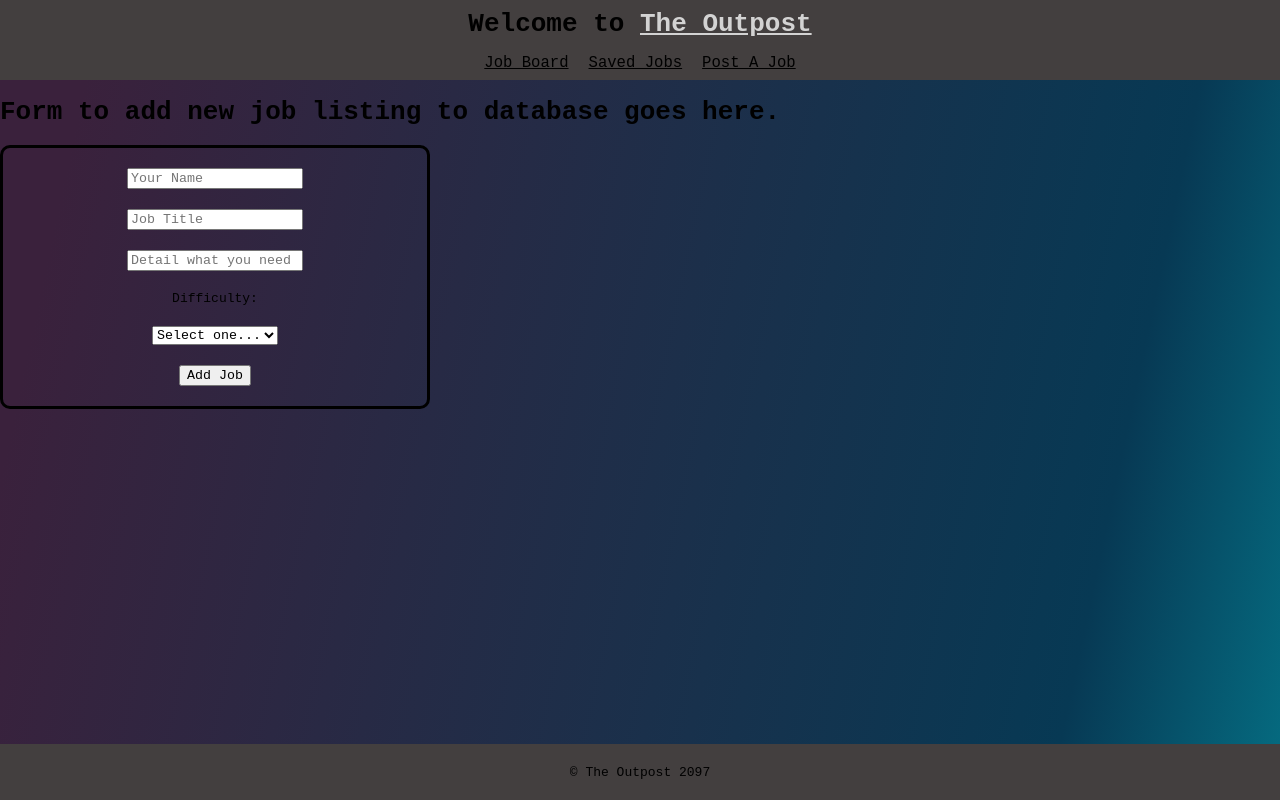
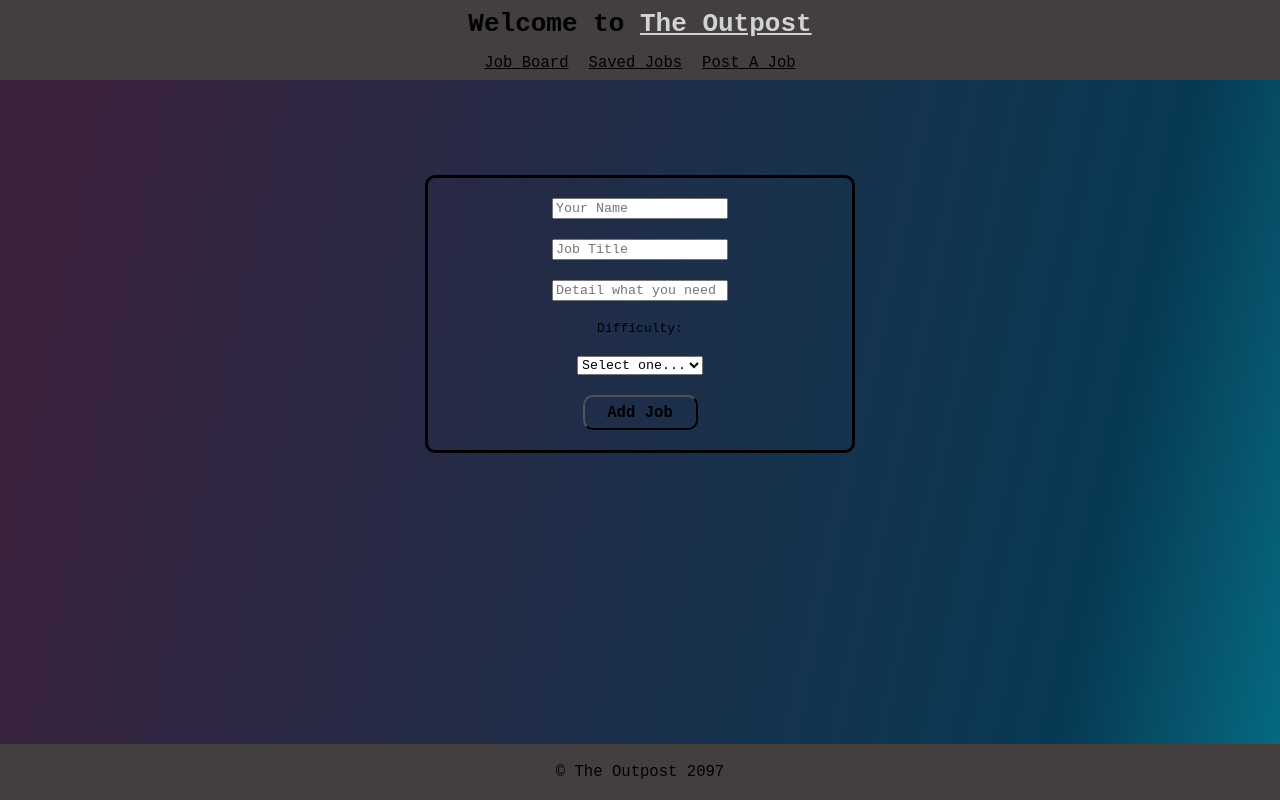
Before and after one commit to K0rmir/theoutpostv2, a Next.js app: page /addjob in a window 1280 px wide. Built offline with nearby package versions, Linux system fonts and the light colour scheme; no server answers.

Commit message:
update styles

```diff
--- a/src/app/addjob/page.jsx
+++ b/src/app/addjob/page.jsx
@@ -10,7 +10,6 @@ export const metadata = {
 export default function AddJob() {
   return (
     <>
-      <h1>Form to add new job listing to database goes here.</h1>
       <NewJobForm></NewJobForm>
     </>
   );
--- a/src/app/styles/footer.css
+++ b/src/app/styles/footer.css
@@ -8,4 +8,5 @@
   position: fixed;
   bottom: 0;
   width: 100%;
+  font-size: 1.2rem;
 }
--- a/src/app/styles/jobboard.css
+++ b/src/app/styles/jobboard.css
@@ -42,7 +42,7 @@ p {
   justify-content: center;
   padding: 10px;
   margin: 5px;
-  margin-top: 100px;
+  margin-top: 80px;
   border: solid 3px black;
   border-radius: 10px;
   width: fit-content;
@@ -57,6 +57,7 @@ p {
   font-size: 1.2rem;
   font-weight: 700;
   margin: 15px;
+  cursor: pointer;
 }
 
 .title {
@@ -115,4 +116,5 @@ p {
   backdrop-filter: blur(500px);
   font-size: 1.2rem;
   font-weight: 700;
+  cursor: pointer;
 }
--- a/src/app/styles/newjobform.css
+++ b/src/app/styles/newjobform.css
@@ -1,4 +1,4 @@
-.formContainer {
+#formContainer {
   display: flex;
   justify-content: center;
   align-items: center;
@@ -10,9 +10,21 @@
   justify-content: center;
   align-items: center;
   gap: 20px;
+  margin-top: 80px;
   height: 40%;
   width: 30%;
   padding: 20px;
   border: 3px solid black;
   border-radius: 10px;
 }
+
+.jobForm button {
+  height: 35px;
+  width: 115px;
+  border-radius: 10px;
+  background-color: transparent;
+  backdrop-filter: blur(500px);
+  font-size: 1.2rem;
+  font-weight: 700;
+  cursor: pointer;
+}
```
